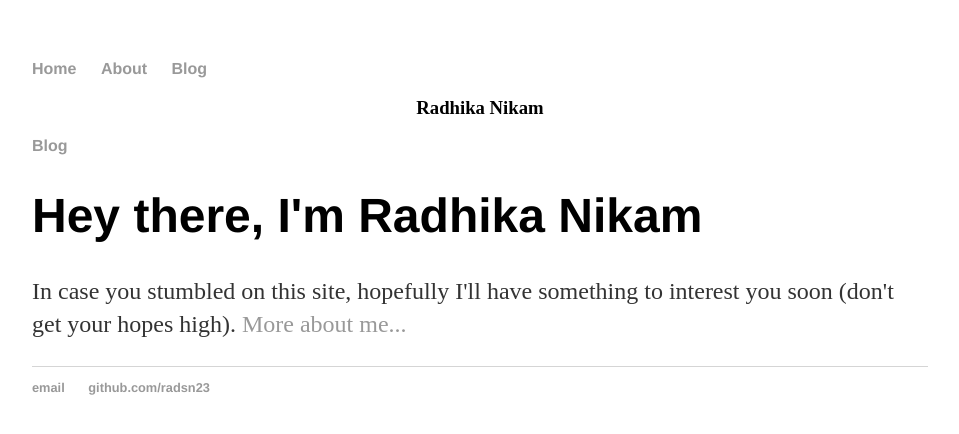
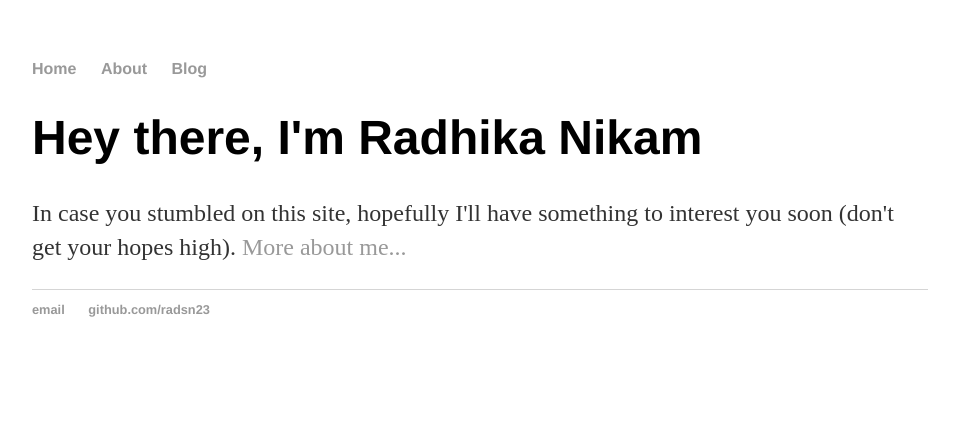
Before and after one commit to radsn23/radsn23.github.io, a Jekyll site: the page built from index.html, in a window 1280 px wide. Shown: the top 434 px of the page, without its empty margins (160-1119 px from the left). Built offline with Jekyll 4.4.1, drawn with Linux system fonts in a browser that asks for light colours; the list of posts is cut into pages by our own code.

Commit message:
another update

```diff
--- a/_layouts/default.html
+++ b/_layouts/default.html
@@ -31,22 +31,7 @@
 			</nav>
 			<div class="container">
                 <!-- <div class="container">-->
-
-    <!-- Sidebar -->
-    <div class="three columns sidebar">
-      <nav>
-      <h3 id="logo" style="text-align:center;">
-          <!--<img src="images/lilian_squared_small.png" width="220" />-->
-      Radhika Nikam
-      </h3>
-      <ul>
-        <li><a href="https://radsn23.github.io/blog/">
-          <span class='red'>Blog</span>
-        </a></li>
-        </ul>
-      </nav>
-</div>
-			{{ content }}
+   			{{ content }}
 
 			</div><!-- /.container -->
 			<footer>
```
